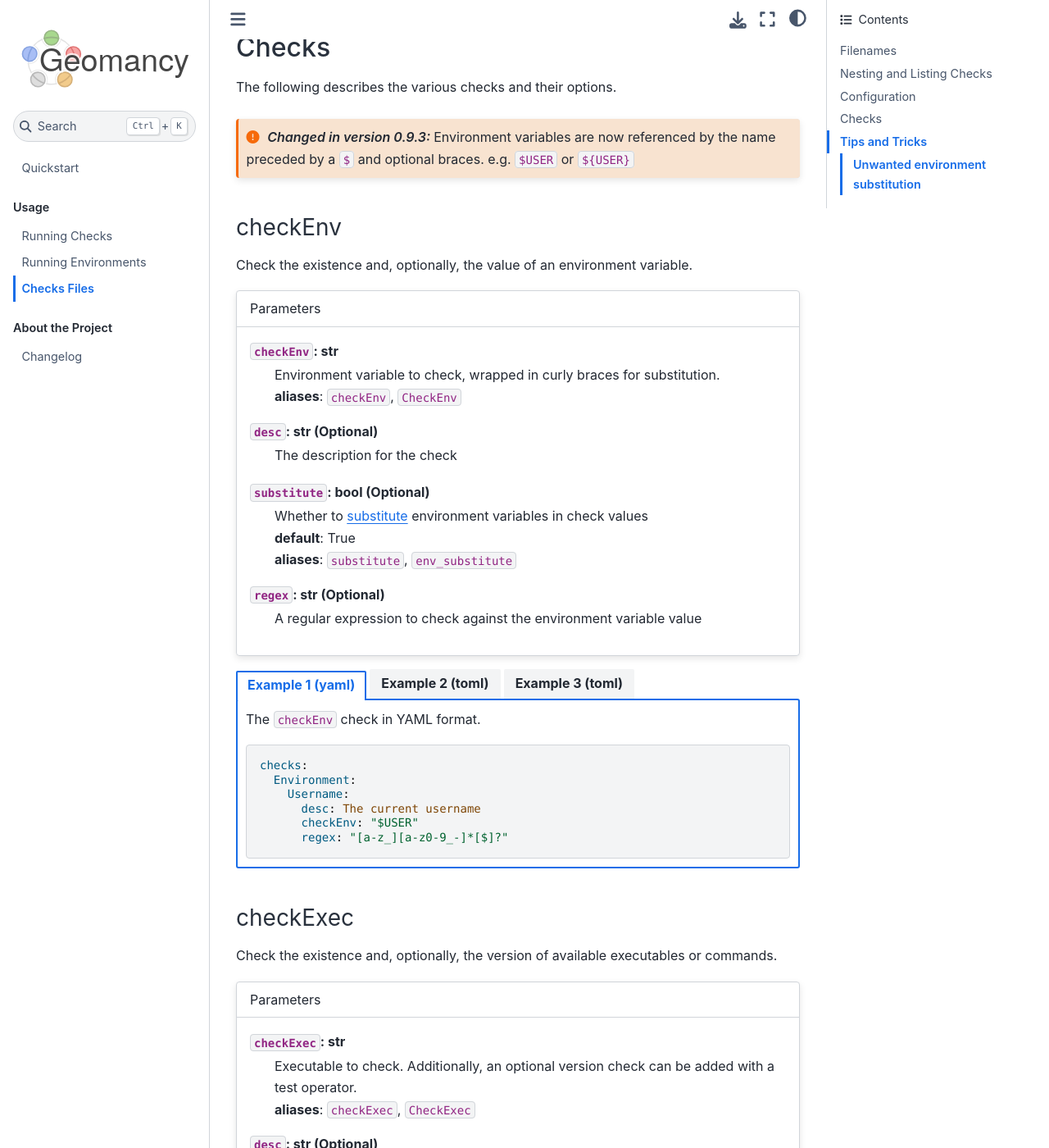
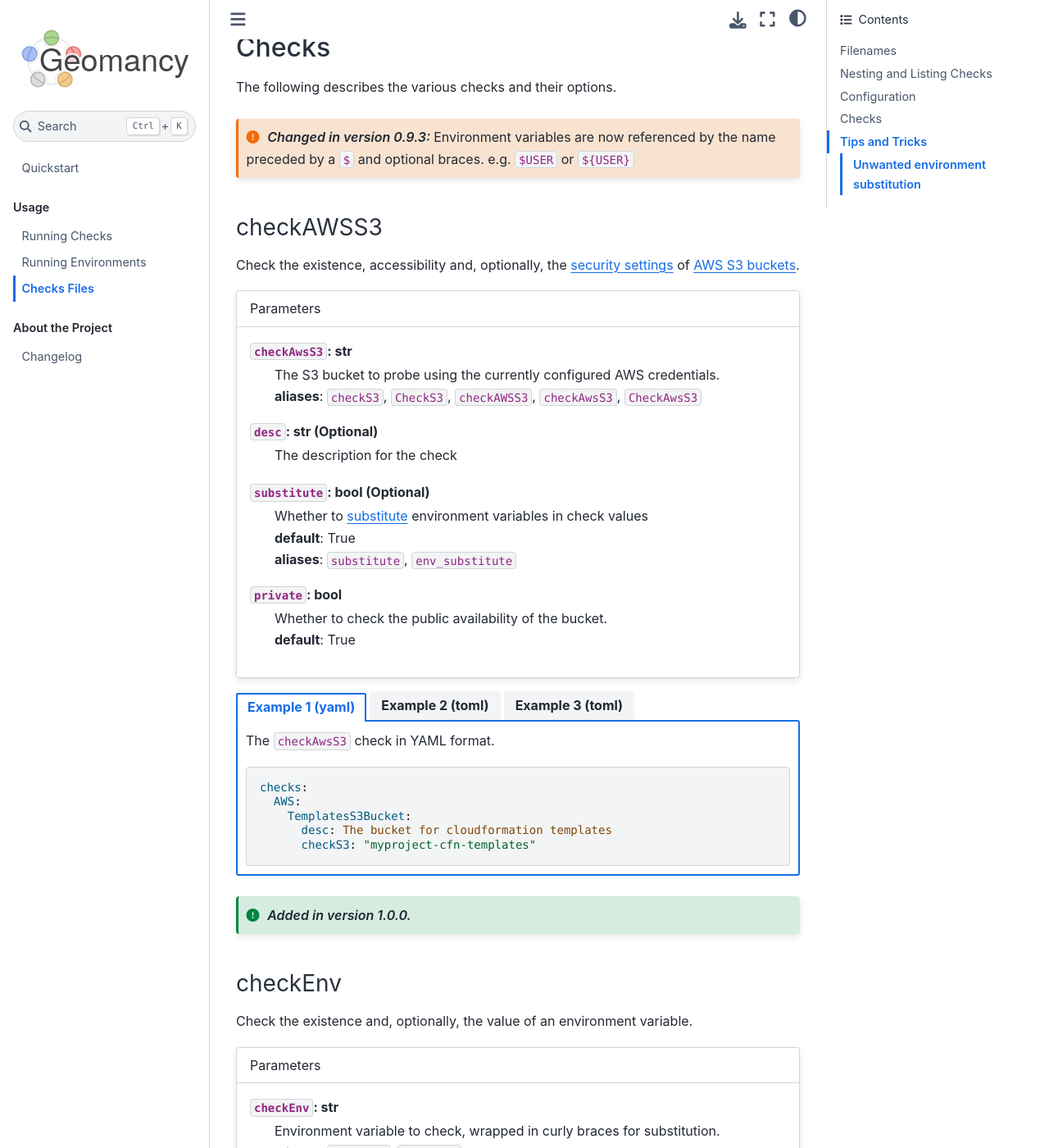
Before and after one commit to jlorieau/geomancy, a Sphinx documentation site: the page built from docs/usage/format.md, in a window 1280 px wide and 1400 px high, scrolled down 1593 px. Shown: the whole window at 82% size. Built offline with Sphinx 7.4.7 and the Sphinx Book theme 1.1.4, drawn with Linux system fonts in a browser that asks for light colours.

Commit message:
Add documentation on CheckAWSS3 check

````diff
--- a/docs/usage/format.md
+++ b/docs/usage/format.md
@@ -180,6 +180,59 @@ The following describes the various checks and their options.
 :::{versionchanged} 0.9.3
 Environment variables are now referenced by the name preceded by a ``$`` and
 optional braces. e.g. ``$USER`` or ``${USER}``
+:::
+
+### checkAWSS3
+
+Check the existence, accessibility and, optionally, the
+[security settings](https://docs.aws.amazon.com/AmazonS3/latest/userguide/security-best-practices.html) of
+[AWS S3 buckets](https://aws.amazon.com/s3/).
+
+:::{card}
+Parameters
+^^^
+`checkAwsS3`: str
+: The S3 bucket to probe using the currently configured AWS credentials. <br>
+  __aliases__: ``checkS3``, ``CheckS3``, ``checkAWSS3``, ``checkAwsS3``,
+  ``CheckAwsS3``
+
+{{check_base_args}}
+
+`private`: bool
+: Whether to check the public availability of the bucket.<br>
+  __default__: True
+
+:::
+
+::::{tab-set}
+:::{tab-item} Example 1 (yaml)
+The ``checkAwsS3`` check in YAML format.
+```yaml
+checks:
+  AWS:
+    TemplatesS3Bucket:
+      desc: The bucket for cloudformation templates
+      checkS3: "myproject-cfn-templates"
+```
+:::
+:::{tab-item} Example 2 (toml)
+The ``checkAwsS3`` check in TOML format.
+```toml
+[checks.AWS.TemplatesS3Bucket]
+desc = "The bucket for cloudformation templates"
+checkS3 = "myproject-cfn-templates"
+```
+:::
+:::{tab-item} Example 3 (toml)
+The ``checkAwsS3`` check in abbreviated TOML format.
+```toml
+[checks.AWS]
+TemplatesS3Bucket = {desc = "The bucket for cloudformation templates", checkS3 = "myproject-cfn-templates"}
+```
+:::
+::::
+
+:::{versionadded} 1.0.0
 :::
 
 ### checkEnv
````
Also changed, not shown: README.md (+3 -0 lines).
